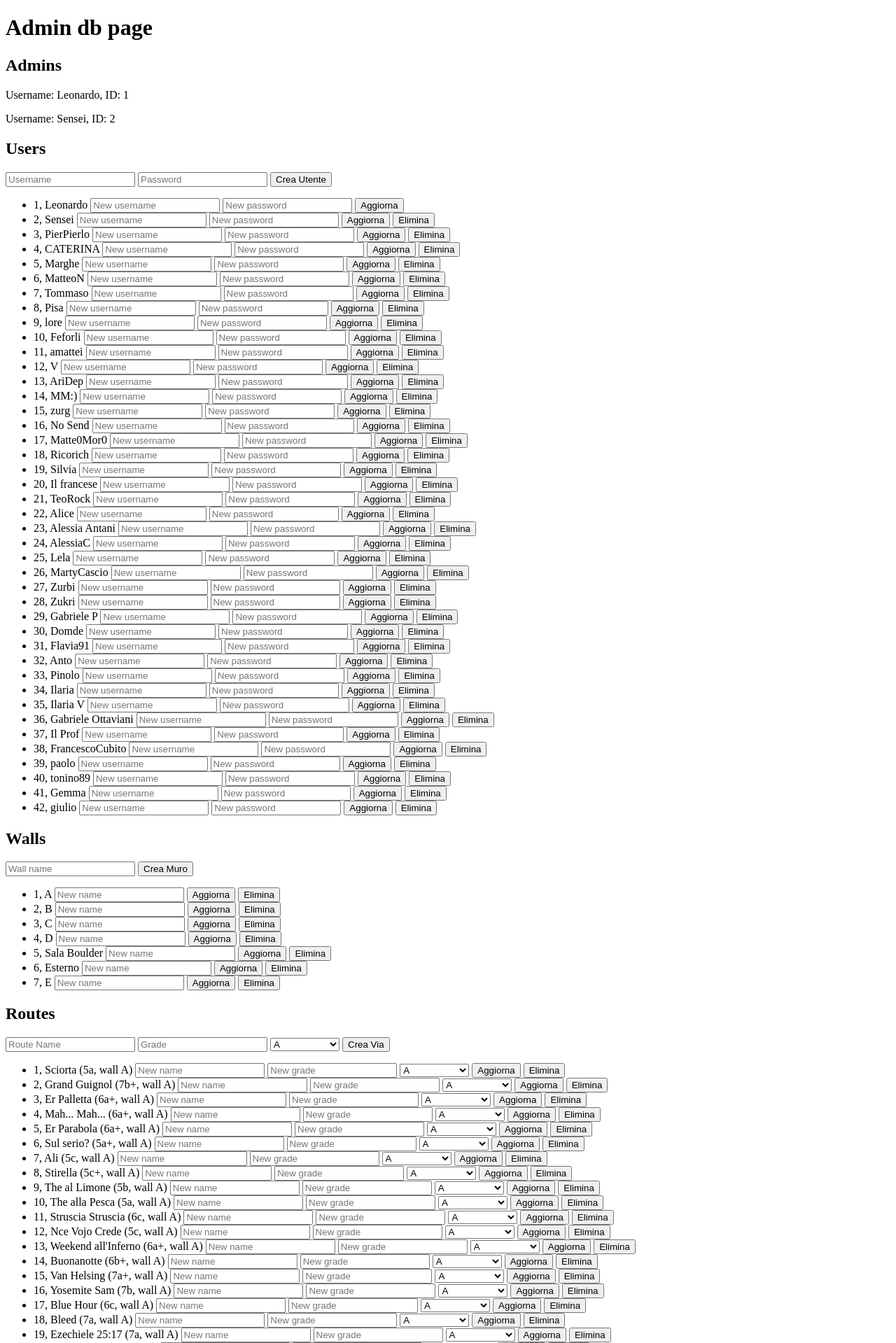
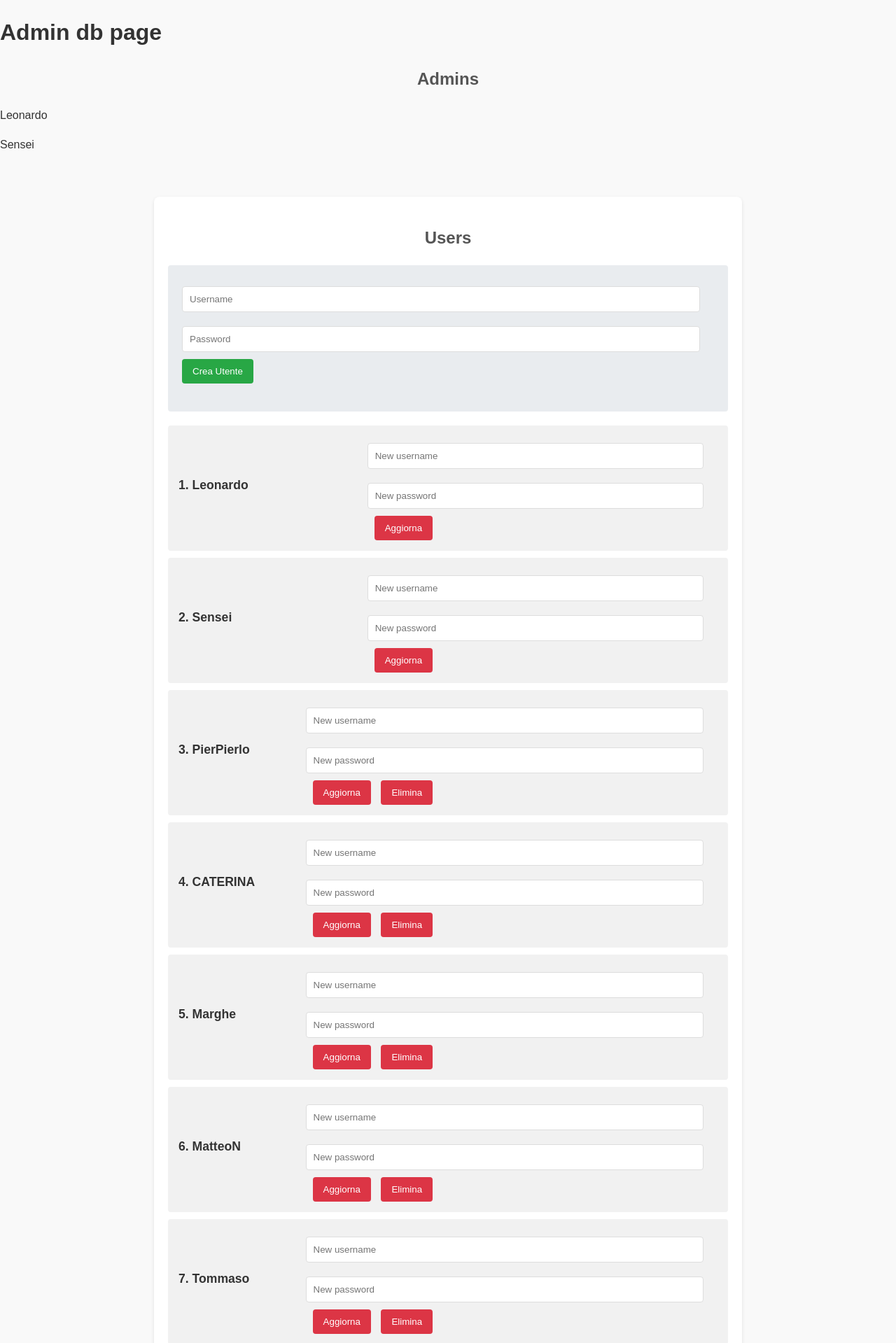
Before and after one commit to LeonardoPerin97/flask_app_climbingside, a Flask app: page /admin_db in a window 1280 px wide. Shown: the top 1919 px of the page at 70% size. Run offline with Flask 3, Linux system fonts and the light colour scheme; a user stored in the database is signed in.

Commit message:
Update admin_db_page.html

```diff
--- a/app/templates/admin_db_page.html
+++ b/app/templates/admin_db_page.html
@@ -2,31 +2,146 @@
 <html lang="it">
 <head>
     <meta charset="UTF-8">
+    <meta name="viewport" content="width=device-width, initial-scale=1.0">
     <title>Admin db page</title>
+
+    <style>
+        body {
+            font-family: Arial, sans-serif;
+            line-height: 1.6;
+            background-color: #f9f9f9;
+            color: #333;
+            margin: 0;
+            padding: 0;
+        }
+
+        .container {
+            max-width: 800px;
+            margin: 20px auto;
+            background: #fff;
+            padding: 20px;
+            border-radius: 8px;
+            box-shadow: 0 2px 5px rgba(0, 0, 0, 0.1);
+        }
+
+        h2 {
+            text-align: center;
+            color: #555;
+        }
+
+        form {
+            margin-bottom: 20px;
+        }
+
+        input[type="text"],
+        input[type="password"],
+        select {
+            width: calc(100% - 20px);
+            padding: 10px;
+            margin: 10px 0;
+            border: 1px solid #ddd;
+            border-radius: 4px;
+            box-sizing: border-box;
+        }
+
+        button {
+            background: #28a745;
+            color: white;
+            padding: 10px 15px;
+            border: none;
+            border-radius: 4px;
+            cursor: pointer;
+        }
+
+        button:hover {
+            background: #218838;
+        }
+
+        ul {
+            list-style: none;
+            padding: 0;
+        }
+
+        ul li {
+            margin: 10px 0;
+            padding: 15px;
+            background: #f1f1f1;
+            border-radius: 4px;
+            display: flex;
+            flex-wrap: wrap;
+            justify-content: space-between;
+            align-items: center;
+        }
+
+        ul li span {
+            flex: 1;
+            margin-right: 10px;
+        }
+
+        ul li form {
+            display: inline;
+            flex-basis: auto;
+        }
+
+        ul li button {
+            margin-left: 10px;
+            background: #dc3545;
+        }
+
+        ul li button:hover {
+            background: #c82333;
+        }
+
+        .form-section {
+            margin-bottom: 20px;
+            padding: 20px;
+            background: #e9ecef;
+            border-radius: 4px;
+        }
+
+        select {
+            background: #fff;
+            cursor: pointer;
+        }
+
+        .item-header {
+            font-weight: bold;
+            margin-bottom: 10px;
+            font-size: 1.1em;
+        }
+    </style>
+
 </head>
 <body>
     <h1>Admin db page</h1>
 
+
     <h2> Admins </h2>
     {% for user in users %}
         {% if user.id == 1 or user.id == 2 %}
-            <p>Username: {{ user.username }}, ID: {{ user.id }}</p>
+            <p>{{ user.username }} </p>
         {% endif %}
     {% endfor %}
 
-    <!-- Sezione Utenti -->
+    <br>
+
+    <div class="container">
         <h2>Users</h2>
+        <div class="form-section">
             <form action="{{ url_for('admin_db.admin_db_page') }}" method="post">
                 <input type="hidden" name="action" value="create_user">
                 <input type="text" name="username" placeholder="Username" required>
                 <input type="password" name="password" placeholder="Password" required>
                 <button type="submit">Crea Utente</button>
             </form>
+        </div>
 
         <ul>
             {% for user in users %}
             <li>
-            {{ user.id }}, {{ user.username }}
+                <div class="item-header"><span>{{ user.id }}. <b>{{ user.username }}</b></span></div>
+                <br>
+                <div>
                     <form action="{{ url_for('admin_db.admin_db_page') }}" method="post" style="display:inline;">
                         <input type="hidden" name="action" value="update_user">
                         <input type="hidden" name="user_id" value="{{ user.id }}">
@@ -34,18 +149,21 @@
                         <input type="password" name="new_password" placeholder="New password">
                         <button type="submit">Aggiorna</button>
                     </form>
-            {% if user.id != 1 %}
+                    {% if user.id > 2 %}
                     <form action="{{ url_for('admin_db.admin_db_page') }}" method="post" style="display:inline;">
                         <input type="hidden" name="action" value="delete_user">
                         <input type="hidden" name="user_id" value="{{ user.id }}">
                         <button type="submit" onclick="return confirm('Are you sure you want to delete the user {{ user.username }}?');">Elimina</button>
                     </form>
                     {% endif %}
+                </div>
             </li>
             {% endfor %}
         </ul>
+    </div>
 
-    <!-- Sezione Muri -->
+
+    <div class="container">
         <h2>Walls</h2>
         <form action="{{ url_for('admin_db.admin_db_page') }}" method="post">
             <input type="hidden" name="action" value="create_wall">
@@ -56,7 +174,8 @@
         <ul>
             {% for wall in walls %}
             <li>
-            {{ wall.id}}, {{ wall.name }}
+                <div class="item-header"><span>{{ wall.id }}. <b>{{ wall.name }}</b></span></div>
+                <div>
                     <form action="{{ url_for('admin_db.admin_db_page') }}" method="post" style="display:inline;">
                         <input type="hidden" name="action" value="update_wall">
                         <input type="hidden" name="wall_id" value="{{ wall.id }}">
@@ -68,11 +187,13 @@
                         <input type="hidden" name="wall_id" value="{{ wall.id }}">
                         <button type="submit" onclick="return confirm('Are you sure you want to delete the wall {{ wall.name }}?');">Elimina</button>
                     </form>
+                </div>
             </li>
             {% endfor %}
         </ul>
+    </div>
 
-    <!-- Sezione Vie -->
+    <div class="container">
         <h2>Routes</h2>
         <form action="{{ url_for('admin_db.admin_db_page') }}" method="post">
             <input type="hidden" name="action" value="create_route">
@@ -89,7 +210,8 @@
         <ul>
             {% for route in routes %}
             <li>
-            {{ route.id }}, {{ route.name }} ({{ route.grade }}, wall {{ route.wall.name }})
+                <div class="item-header"><span>{{ route.id }}. <b>{{ route.name }}</b> ({{ route.grade }}, {{ route.wall.name }})</span></div>
+                <div>
                     <form action="{{ url_for('admin_db.admin_db_page') }}" method="post" style="display:inline;">
                         <input type="hidden" name="action" value="update_route">
                         <input type="hidden" name="route_id" value="{{ route.id }}">
@@ -107,9 +229,13 @@
                         <input type="hidden" name="route_id" value="{{ route.id }}">
                         <button type="submit" onclick="return confirm('Are you sure you want to delete the route {{ route.name }}?');">Elimina</button>
                     </form>
+                </div>
             </li>
             {% endfor %}
         </ul>
+    </div>
+
+
 
     <br>
     <br>
```
Lines whose indentation alone changed are shown as unchanged.
